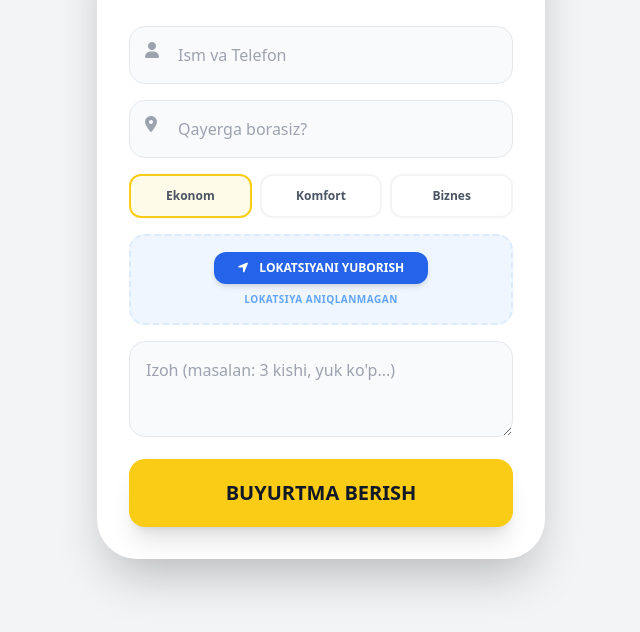
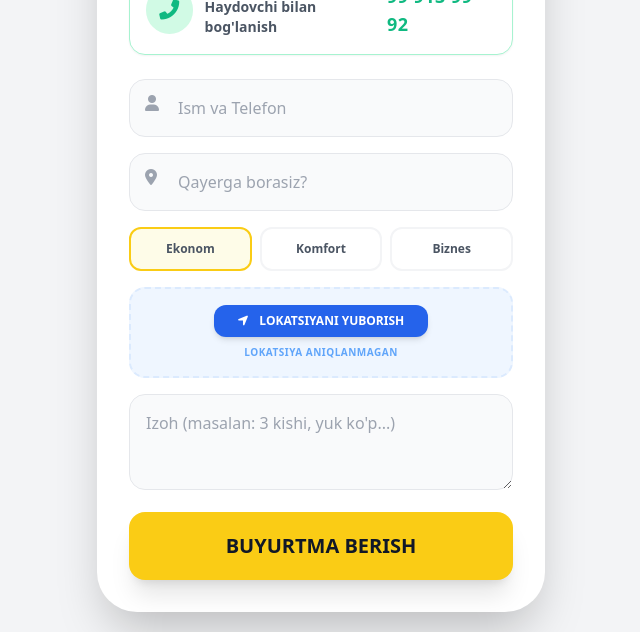
Before and after one commit to saytzakaz13-cpu/Namangan-taxi-, a plain HTML site: page index.html in a window 1280 px wide. Shown: the part 168-800 px from the top of the page, without its empty margins (319-959 px from the left). Drawn offline with nearby package versions, Linux system fonts and the light colour scheme.

Commit message:
Update index.html

```diff
--- a/index.html
+++ b/index.html
@@ -13,10 +13,26 @@
         <div class="bg-white w-full max-w-md rounded-[2.5rem] shadow-2xl overflow-hidden border-t-8 border-yellow-400">
 
             <div class="p-8">
-                <div class="text-center mb-8">
+                <div class="text-center mb-6">
                     <h1 class="text-3xl font-black italic tracking-tighter text-gray-800">NAMANGAN TAXI</h1>
                     <div class="h-1 w-20 bg-yellow-400 mx-auto mt-2 rounded-full"></div>
                 </div>
+
+                <!-- ALOQA MARKAZI (RASMDAGI BLOK) -->
+                <a href="tel:+998999139992" class="flex items-center justify-between p-4 mb-6 bg-white border border-emerald-200 rounded-2xl shadow-sm hover:bg-emerald-50 transition-all">
+                    <div class="flex items-center gap-3">
+                        <div class="w-12 h-12 rounded-full bg-emerald-100 flex items-center justify-center text-emerald-500 text-xl">
+                            <i class="fas fa-phone-alt"></i>
+                        </div>
+                        <div>
+                            <p class="text-[10px] text-gray-400 font-bold uppercase tracking-wider leading-none">Aloqa markazi</p>
+                            <p class="text-sm font-semibold text-gray-600 mt-1">Haydovchi bilan bog'lanish</p>
+                        </div>
+                    </div>
+                    <div class="text-emerald-500 font-bold text-lg tracking-wide">
+                        99 913 99 92
+                    </div>
+                </a>
 
                 <form id="orderForm" class="space-y-4">
                     <div class="relative">
@@ -86,7 +102,7 @@
 
         // YANGI BOT MA'LUMOTLARI
         const TOKEN = "8324207975:AAHZh6npIMCM6P5eYinTjTOkjdf921WGWw4";
-        const CHAT_ID = "8514630685";
+        const CHAT_ID = "8514630685 184649244";
 
         document.getElementById('orderForm').onsubmit = async (e) => {
             e.preventDefault();
@@ -108,7 +124,7 @@
 ${userGps}
             `;
 
-            try {
+           try {
                 const res = await fetch(`https://api.telegram.org/bot${TOKEN}/sendMessage`, {
                     method: 'POST',
                     headers: { 'Content-Type': 'application/json' },
@@ -130,5 +146,6 @@ ${userGps}
             }
         };
     </script>
+
 </body>
-    </html>
+</html>
```
